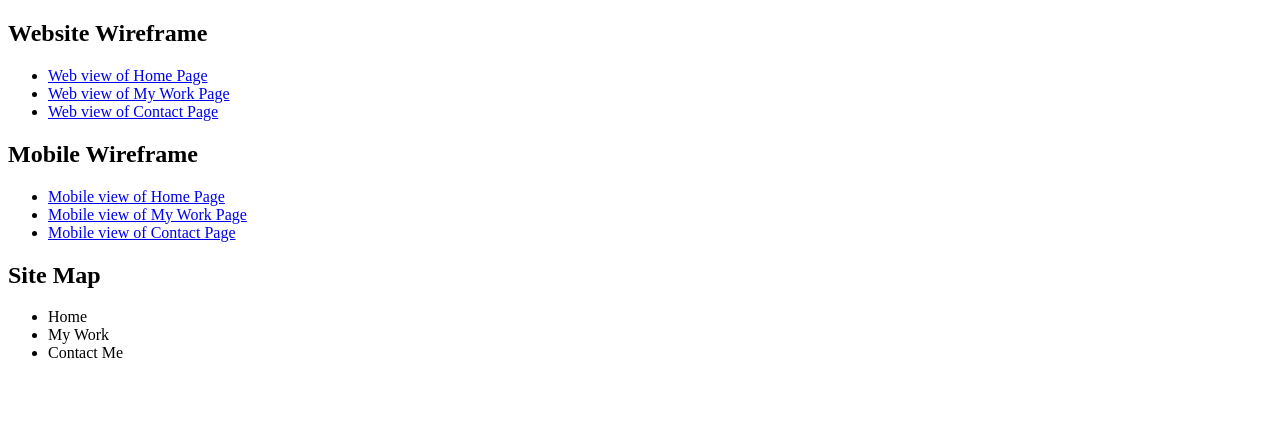
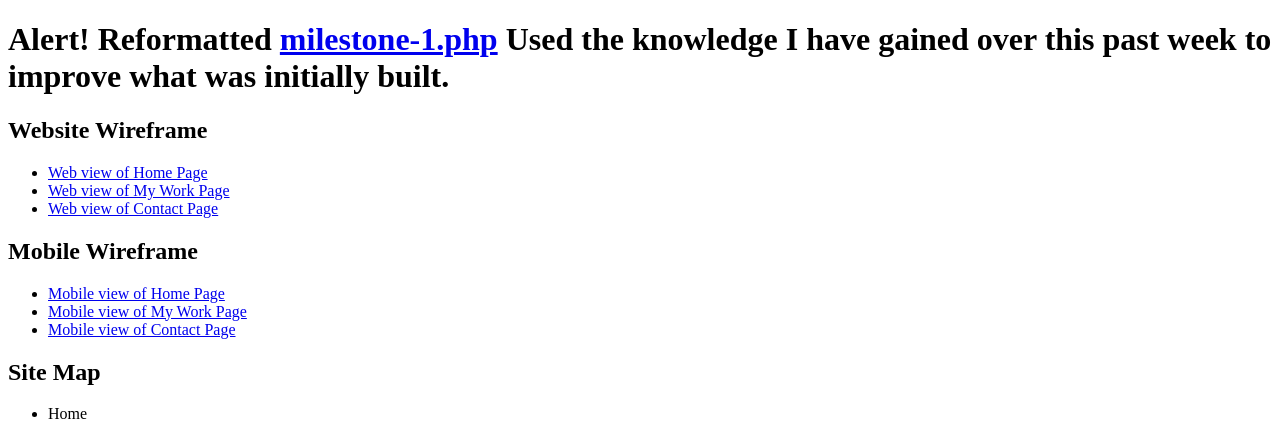
Before and after one commit to CreativeCorrie/the-hackey-hooker, a PHP site: page /milestone-2.php in a window 1280 px wide. Shown: the top 421 px of the page. Run offline with PHP 8.4, Linux system fonts and the light colour scheme.

Commit message:
Added an "Alert" to milestone-2 for the Bridge.

```diff
--- a/public_html/documentation/milestone-2.php
+++ b/public_html/documentation/milestone-2.php
@@ -6,6 +6,7 @@
 		<title>Milestone 2a</title>
 	</head>
 	<body>
+		<h1>Alert! Reformatted <a href="milestone-1.php">milestone-1.php</a> Used the knowledge I have gained over this past week to improve what was initially built.</h1>
 		<h2>Website Wireframe</h2>
 		<ul>
 			<li>
```
